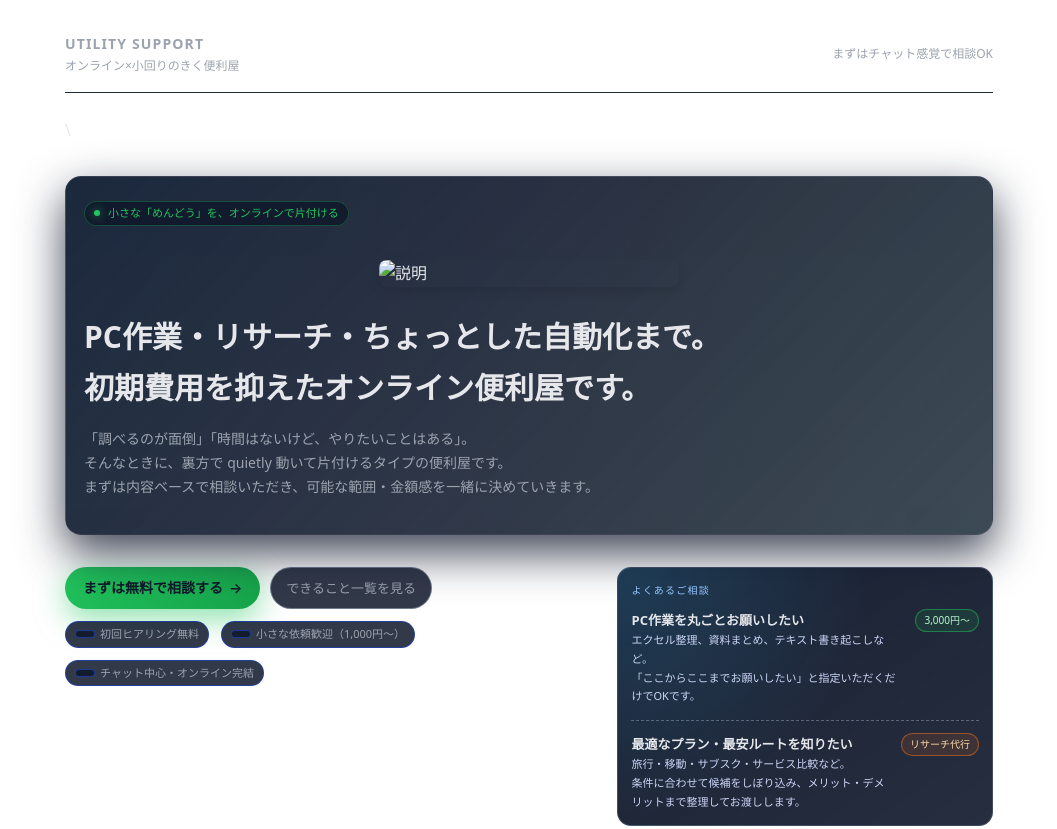
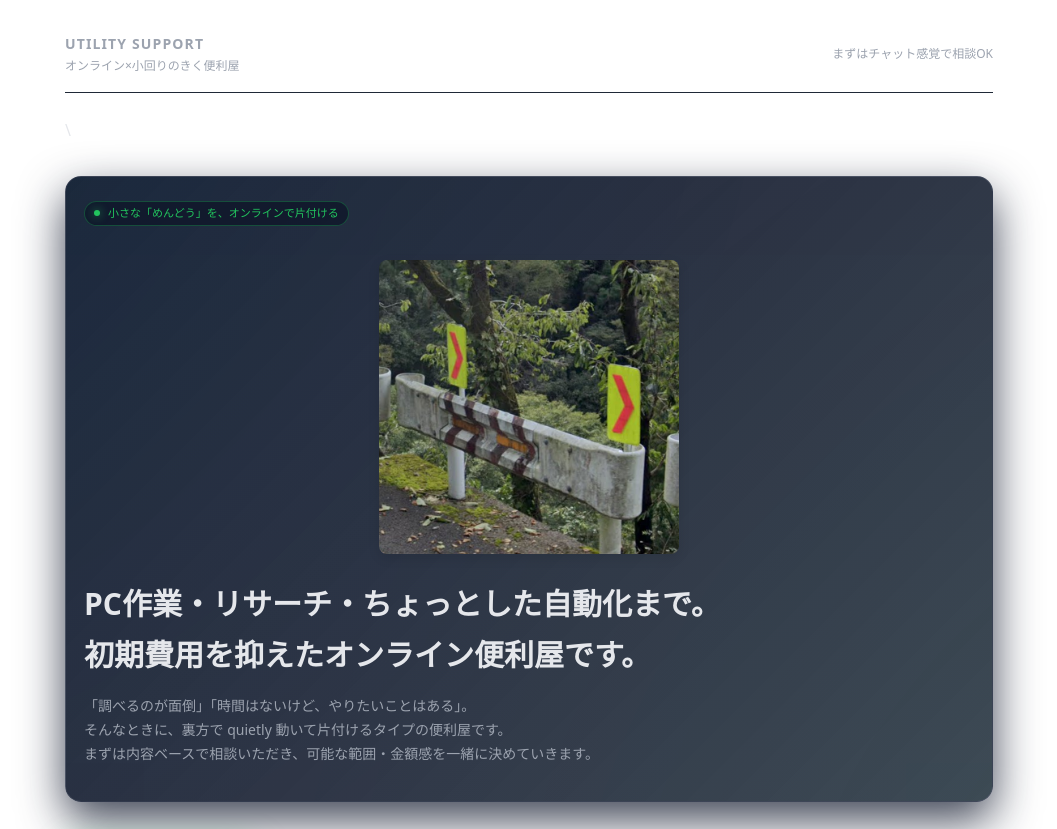
Before and after one commit to gangfuichi/bennriya, a plain HTML site: page index.html in a window 1280 px wide. Shown: the top 829 px of the page, without its empty margins (111-1168 px from the left). Drawn offline with Linux system fonts and the light colour scheme.

Commit message:
写真追加

```diff
--- a/index.html
+++ b/index.html
@@ -514,7 +514,7 @@ body {
     </div>
 
     <!-- 写真をここに追加 -->
-    <img src="myphoto.jpg" alt="説明" width="300" style="display:block; margin:24px auto; border-radius:8px; box-shadow:0 4px 12px rgba(0,0,0,0.1);">
+    <img src="スクリーンショット 2025-11-08 152934.png" alt="説明" width="300" style="display:block; margin:24px auto; border-radius:8px; box-shadow:0 4px 12px rgba(0,0,0,0.1);">
 
     <h1>PC作業・リサーチ・ちょっとした自動化まで。<br>初期費用を抑えたオンライン便利屋です。</h1>
     <p class="hero-lead">
```
